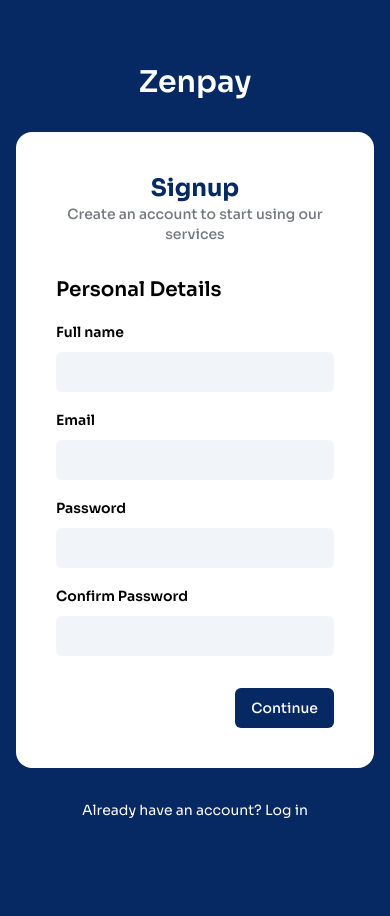
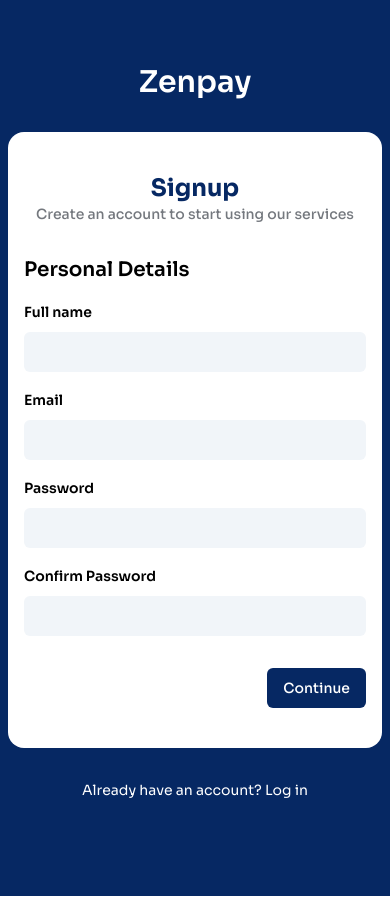
Before and after one commit to IkMba/Zenpayy, a React (Vite) app: page /register in a window 390 px wide. Built offline with nearby package versions, Linux system fonts and the light colour scheme.

Commit message:
fix padding in forms

```diff
--- a/src/components/Formcontainer.jsx
+++ b/src/components/Formcontainer.jsx
@@ -4,7 +4,7 @@ import { Link } from "react-router-dom";
 export default function Formcontainer({ children, page }) {
   return (
     <>
-      <div className=" bg-[--blue] min-h-screen py py-16 px-4">
+      <div className=" bg-[--blue] min-h-screen py py-16 px-2 md:px-4">
         <h1 className="text-white font-semibold text-3xl md:text-4xl mb-8  text-center">
           Zenpay
         </h1>
--- a/src/components/LoginForm.jsx
+++ b/src/components/LoginForm.jsx
@@ -61,7 +61,7 @@ export default function SignupForm1() {
     <Form {...form}>
       <form
         onSubmit={form.handleSubmit(onSubmit)}
-        className="space-y-4 p-10 rounded-lg "
+        className="space-y-4 py-10 px-4 md:px-10 rounded-lg "
       >
         <div className="text-center">
           <h2 className="text-2xl font-bold text-[--blue]">Login</h2>
--- a/src/components/SignupForm1.jsx
+++ b/src/components/SignupForm1.jsx
@@ -71,7 +71,7 @@ export default function SignupForm1() {
     <Form {...form}>
       <form
         onSubmit={form.handleSubmit(onSubmit)}
-        className="space-y-4  rounded-lg p-10"
+        className="space-y-4  rounded-lg py-10 px-4 md:px-10"
       >
         <div className="text-center">
           <h2 className="text-2xl font-bold text-[--blue]">Signup</h2>
--- a/src/components/SignupForm2.jsx
+++ b/src/components/SignupForm2.jsx
@@ -110,7 +110,7 @@ export default function SignupForm2() {
     <Form {...form}>
       <form
         onSubmit={form.handleSubmit(onSubmit)}
-        className="space-y-4 p-6 rounded-lg md:p-10"
+        className="space-y-4 py-6 px-4 md:px-10 rounded-lg md:p-10"
       >
         <div className="text-center">
           <h2 className="text-2xl font-bold text-[--blue]">Signup</h2>
--- a/src/components/SignupForm3.jsx
+++ b/src/components/SignupForm3.jsx
@@ -84,7 +84,7 @@ export default function SignupForm3() {
     <Form {...form}>
       <form
         onSubmit={form.handleSubmit(onSubmit)}
-        className="space-y-4 p-6 bg-gray-50 rounded-lg md:p-10"
+        className="space-y-4 px-4 py-10 md:px-10 bg-gray-50 rounded-lg"
       >
         {isError && <h2>{isError}</h2>}
         <div className="text-center">
```
